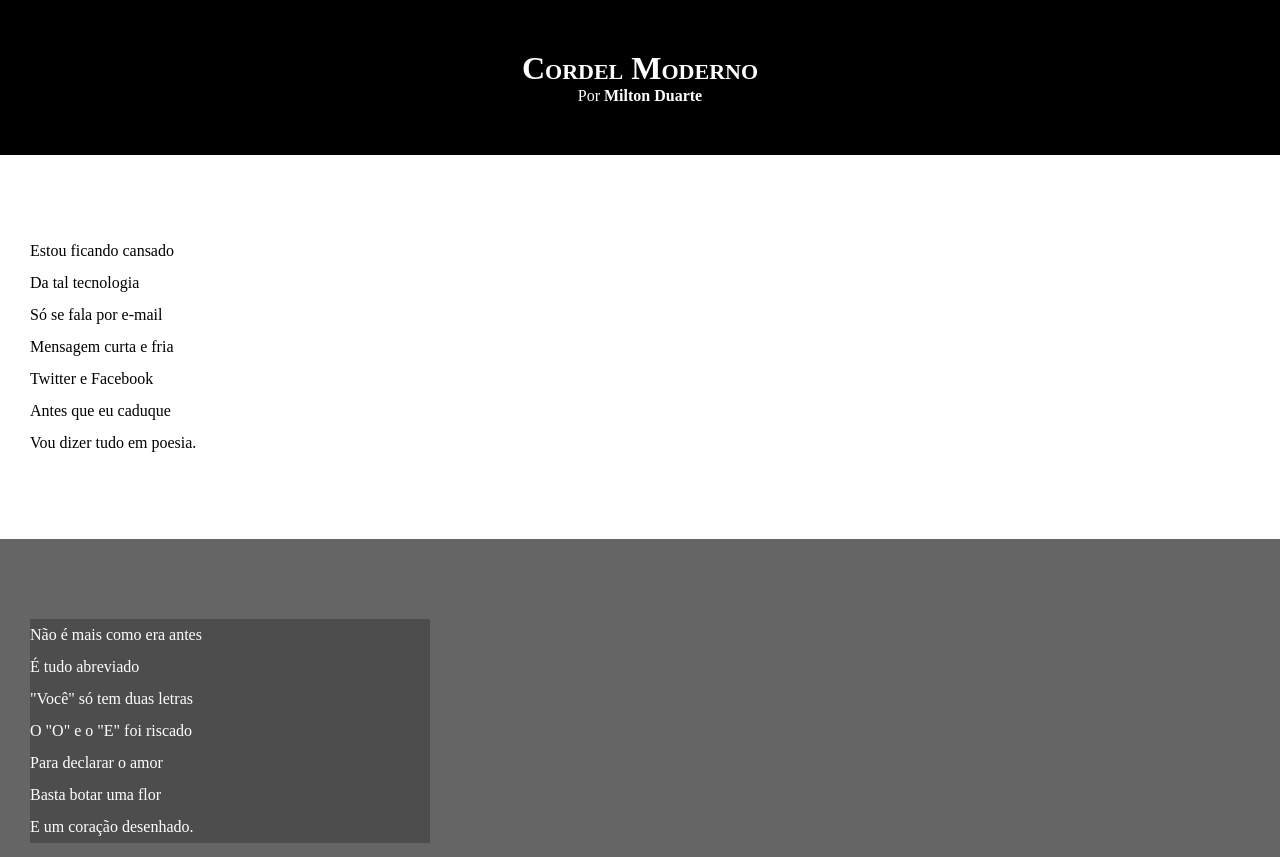
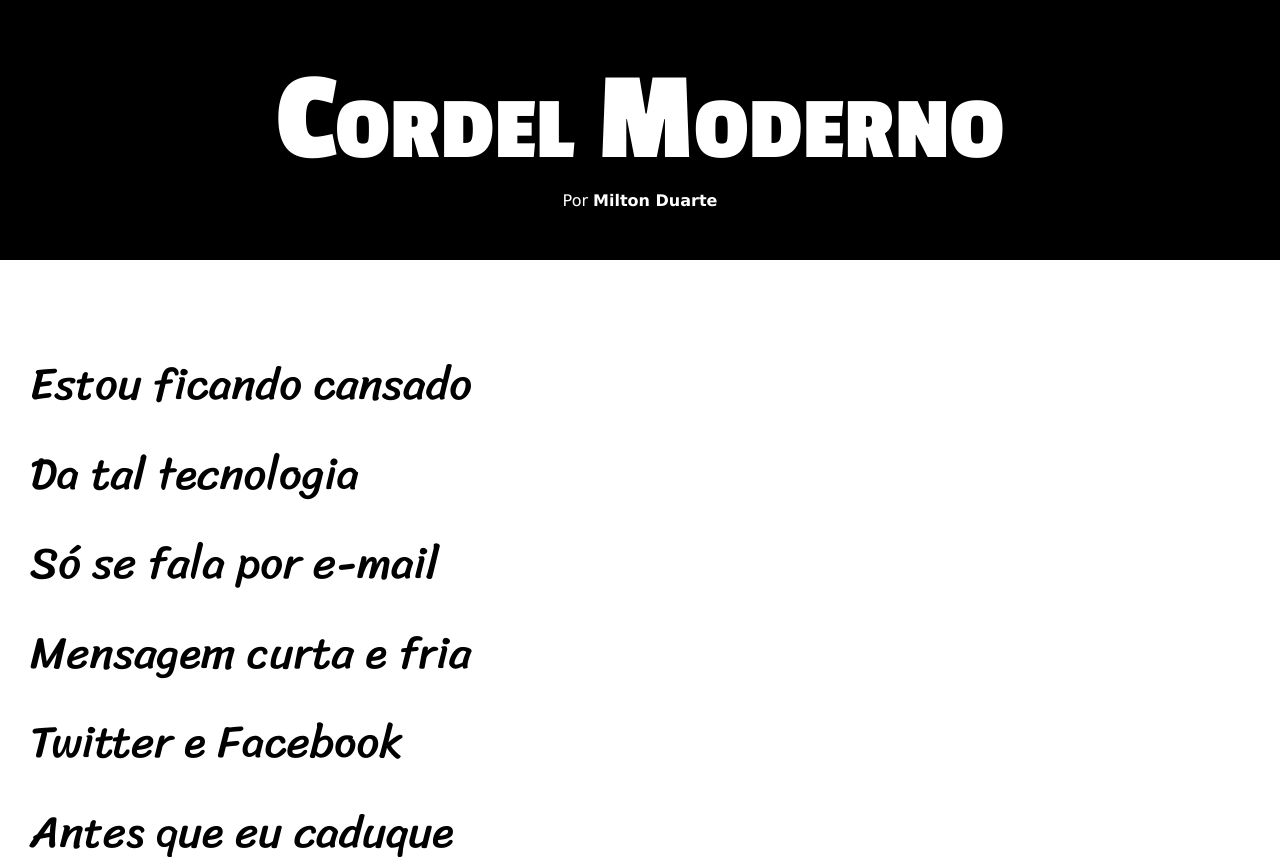
Before and after one commit to GuiLopesDev/projeto-cordel, a plain HTML site: page index.html in a window 1280 px wide. Shown: the top 857 px of the page. Drawn offline with Linux system fonts and the light colour scheme.

Commit message:
Fontes e aplicações

```diff
--- a/estilo/style.css
+++ b/estilo/style.css
@@ -1,4 +1,12 @@
 @charset 'UTF-8';
+@import url('https://fonts.googleapis.com/css2?family=Passion+One:wght@400;700;900&display=swap');
+@import url('https://fonts.googleapis.com/css2?family=Sriracha&display=swap');
+
+:root{
+    --fonte1:Verdana, Geneva, Tahoma, sans-serif;
+    --fonte2:'Passion One', sans-serif;
+    --fonte3:'Sriracha', cursive;
+}
 *{
     margin: 0px;
     padding: 0px;
@@ -7,6 +15,7 @@
 html, body{
     min-height: 100vh;
     background-color: darkgray;
+    font-family: var(--fonte1);
 }
 
 header{
@@ -18,6 +27,8 @@ header{
 header h1{
     padding-top: 50px;
     font-variant: small-caps;
+    font-family: var(--fonte2);
+    font-size: 10vw;
 }
 
 header p{
@@ -39,6 +50,8 @@ section{
     padding-bottom: 10vh;
     line-height: 2em;
     padding-left: 30px;
+    font-family: var(--fonte3);
+    font-size: 3.5vw;
 }
 
 section.normal{
@@ -52,7 +65,8 @@ section.imagem{
 }
 
 section.imagem p{
-    width: 400px;
+    display: inline-block;
+    padding: 5px;
     background-color: rgba(0, 0, 0, 0.24);
 }
 
```
